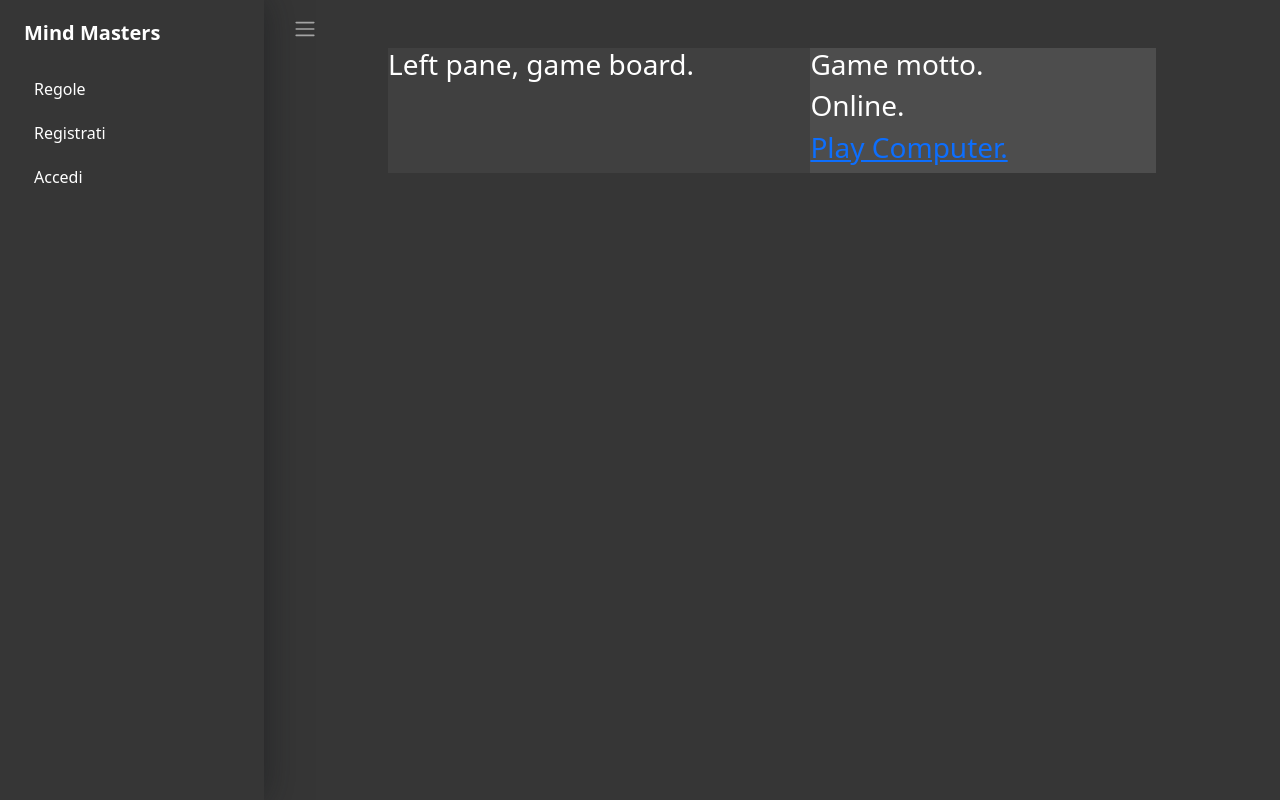
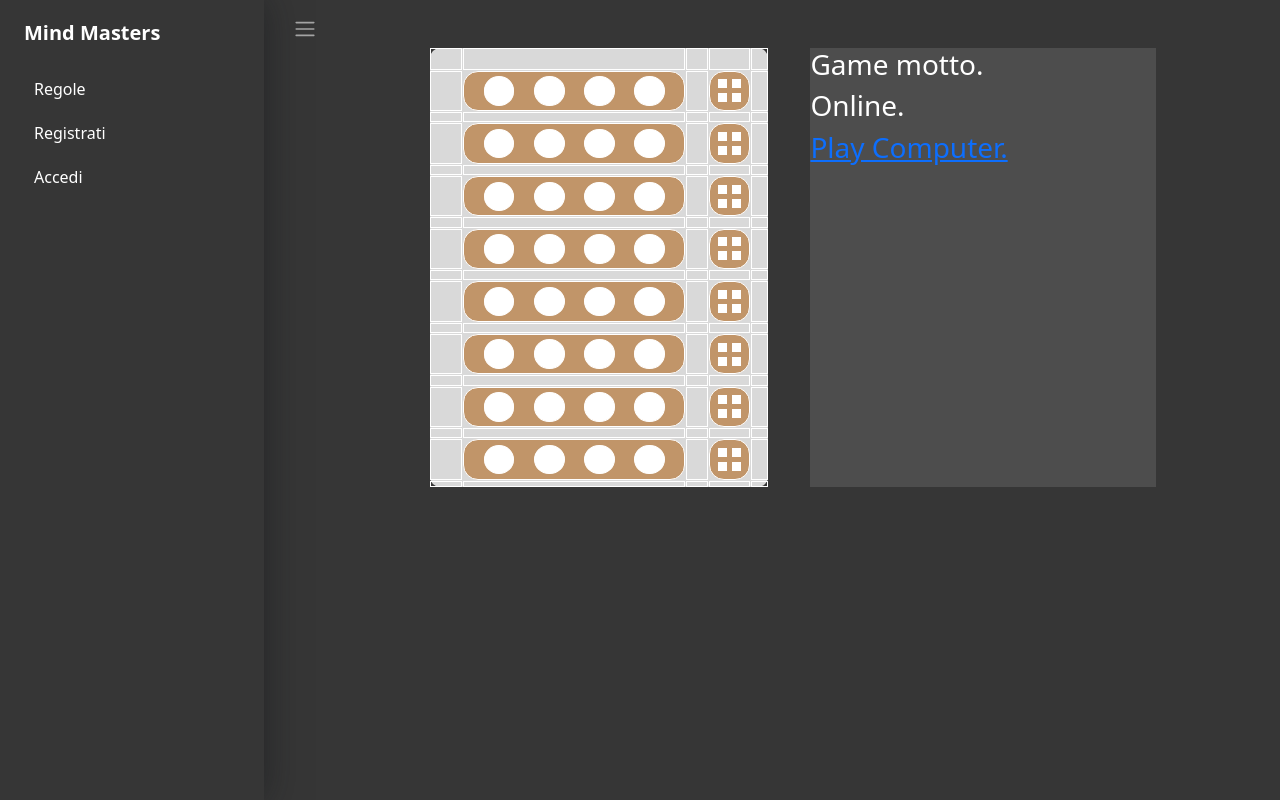
Before and after one commit to l3onrdo/Mind-Masters, a Flask app: page / in a window 1280 px wide. Run offline with Flask 3, Linux system fonts and the light colour scheme.

Commit message:
Added game board to homepage. Added website logo.

```diff
--- a/static/css/index.css
+++ b/static/css/index.css
@@ -14,7 +14,7 @@ li {
 .leftpane {
     flex: 55%; /* Set flex basis to 55% */
     margin-left: 10%; /* Set left and right margins */
-    background-color: #404040;
+    /* background-color: #404040; */
 }
 
 .rightpane{
@@ -22,6 +22,71 @@ li {
     margin-right: 10%; /* Set left and right margins */
     background-color: #4d4d4d;
 }
+
+
+.grid-container {
+    display: grid;
+    grid-template-columns: 9.46% 65.67% 6.5% 12% auto;
+    grid-template-rows: 5%
+                          9.21% 2.324295011%
+                          9.21% 2.324295011%
+                          9.21% 2.324295011%
+                          9.21% 2.324295011%
+                          9.21% 2.324295011%
+                          9.21% 2.324295011%
+                          9.21% 2.324295011%
+                          9.21%
+                        auto;
+    background-color: #D9D9D9;
+    grid-gap: 1px;
+    margin: 0 10%;
+    -moz-border-radius: 15px;
+    -webkit-border-radius: 15px;
+    border-radius: 10px;
+    aspect-ratio: 1 / 1.3;
+  }
+
+  .grid-item {
+    border: 1px solid;
+    text-align: center;
+  }
+
+  .balls-container {
+    display: grid;
+    grid-template-columns: 8.8362% 14.0086% 8.8362% 14.0086% 8.8362% 14.0086% 8.8362% 14.0086% auto;
+    grid-template-rows: 11.7647% 76.470588% auto;
+    background-color: #C19569;
+    -moz-border-radius: 15px;
+    -webkit-border-radius: 15px;
+    border-radius: 15px;
+  }
+
+  .suggestion-container {
+    display: grid;
+    grid-template-columns: 20% 23.5294% 12.941176% 23.5294% auto;
+    grid-template-rows: 20% 23.5294% 12.941176% 23.5294% auto;
+    background-color: #C19569;
+    -moz-border-radius: 15px;
+    -webkit-border-radius: 15px;
+    border-radius: 15px;
+  }
+
+  .ball{
+    border: 1px solid;
+    background-color: white;
+    border-radius: 50%;
+  }
+
+  .suggestion{
+    border: 1px solid;
+    background-color: white;
+  }
+
+  .input-color-button {
+    border-radius: 50%;
+    width: 50px;
+    height: 50px;
+  }
 
 /* Responsive layout */
 
--- a/static/js/game.js
+++ b/static/js/game.js
@@ -1,7 +1,7 @@
 var x=1;
 var Colorful=[0,0,0,0];
 var secret_code=[];//mettere a false
-var debug = true;
+var debug = false;
 var colors = ["white", "red", "green", "blue", "yellow", "orange","purple","gold","skyblue"];
 var end_game = false;
 var timeleft = 900; // 15 minuti in secondi
@@ -61,11 +61,13 @@ function confrontaCodici() {
     if(posizioneCorretta === 4){
         suggerimenti(posizioneCorretta,posizioneErrata);
         //chiamata alla funzione termina partita
-        terminaPartita("Hai vinto!");
+        let msg = "Hai vinto!";
+        terminaPartita(msg.concat(" ", secret_code.toString()));
     }else if(x==8 ){
         suggerimenti(posizioneCorretta,posizioneErrata);
         //chiamata alla funzione termina partita
-        terminaPartita("Hai perso!");
+        let msg = "Hai perso!";
+        terminaPartita(msg.concat(" ", secret_code.toString()));
     }else{
         scrollWin();
         suggerimenti(posizioneCorretta,posizioneErrata);
--- a/templates/base.html
+++ b/templates/base.html
@@ -6,6 +6,8 @@
     <meta http-equiv="X-UA-Compatible" content="ie=edge">
     <link rel="stylesheet" href="{{ url_for('static', filename='css/main.css') }}">
     <link href="https://cdn.jsdelivr.net/npm/bootstrap@5.3.3/dist/css/bootstrap.min.css" rel="stylesheet" integrity="sha384-QWTKZyjpPEjISv5WaRU9OFeRpok6YctnYmDr5pNlyT2bRjXh0JMhjY6hW+ALEwIH" crossorigin="anonymous">
+
+    <link rel="icon" type="image/x-icon" href="{{ url_for('static', filename='/img/logo.ico') }}">
 
     <script src="https://cdn.jsdelivr.net/npm/bootstrap@5.3.3/dist/js/bootstrap.bundle.min.js" integrity="sha384-YvpcrYf0tY3lHB60NNkmXc5s9fDVZLESaAA55NDzOxhy9GkcIdslK1eN7N6jIeHz" crossorigin="anonymous"></script>
     <script src="https://cdn.jsdelivr.net/npm/@popperjs/core@2.11.8/dist/umd/popper.min.js" integrity="sha384-I7E8VVD/ismYTF4hNIPjVp/Zjvgyol6VFvRkX/vR+Vc4jQkC+hVqc2pM8ODewa9r" crossorigin="anonymous"></script>
--- a/templates/index.html
+++ b/templates/index.html
@@ -18,7 +18,53 @@
             ciao {{ session['username'] }}
         {% endif %}
         <div class="leftpane">
-            <h3>Left pane, game board.</h3>
+            <div class="grid-container">
+                {% set ballRow = namespace(value=1) %}
+                {% for x in range(1, 18) %}
+                    {% for y in range(1, 6) %}
+
+                        {% if y == 2 and (x == 2 or x == 4 or x == 6 or x == 8 or x == 10 or x == 12 or x == 14 or x == 16) %}
+                            <!-- Container for balls -->
+                            <div class="grid-item balls-container" id="rig-{{ ballRow.value }}">
+
+                                {% for z in range(1, 4) %}
+                                    {% set ballCol = namespace(value=1) %}
+                                    {% for v in range(1, 10) %}
+                                        {% if z == 2 and (v == 2 or v == 4 or v == 6 or v == 8)  %}
+                                            <div class="ball" id="ball-{{ ballRow.value }}-{{ ballCol.value }}"></div>
+                                            {% set ballCol.value = ballCol.value + 1 %}
+                                            {% if v == 8 %}
+                                                {% set ballRow.value = ballRow.value + 1 %}
+                                            {% endif %}
+                                        {% else %}
+                                            <div class="ball-padding"></div>
+                                        {% endif %}
+                                    {% endfor %}
+                                {% endfor %}
+                            </div>
+                        {% elif y == 4 and (x == 2 or x == 4 or x == 6 or x == 8 or x == 10 or x == 12 or x == 14 or x == 16) %}
+                            <!-- Container for suggestion -->
+                            <div class="grid-item suggestion-container">
+                                {% set suggCol = namespace(value=1) %}
+                                {% for z in range(1, 6) %}
+                                    {% for v in range(1, 6) %}
+                                        {% if (z == 2 or z == 4) and (v == 2 or v == 4)  %}
+                                            <div class="suggestion" id="suggestion-{{ ballRow.value-1 }}-{{ suggCol.value }}"></div>
+                                            {% set suggCol.value = suggCol.value + 1 %}
+                                        {% else %}
+                                            <div class="suggestion-padding"></div>
+                                        {% endif %}
+                                    {% endfor %}
+                                {% endfor %}
+                            </div>
+                        {% else %}
+                            <div class="grid-item"></div>
+                        {% endif %}
+
+                    {% endfor %}
+                {% endfor %}
+
+                </div>
         </div>
 
         <!-- This part will persist even when the left pane disappears. Contains a catch-phrase and two buttons to play. -->
```
Also changed, not shown: static/img/logo.ico (added), static/img/logo.jpeg (added).
